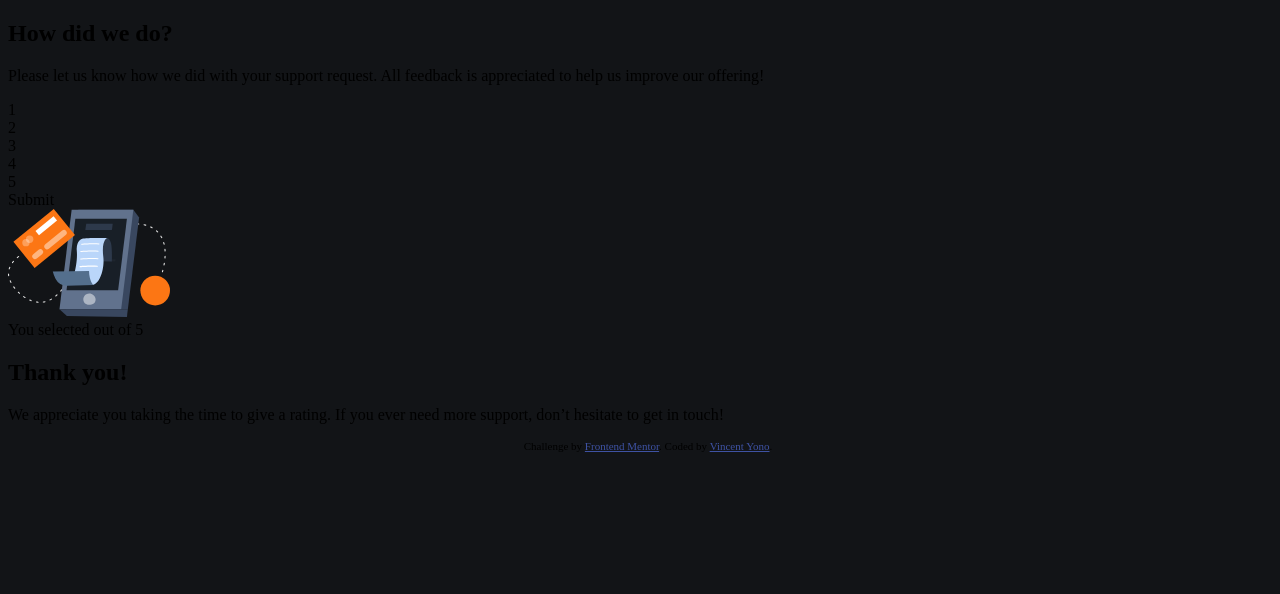
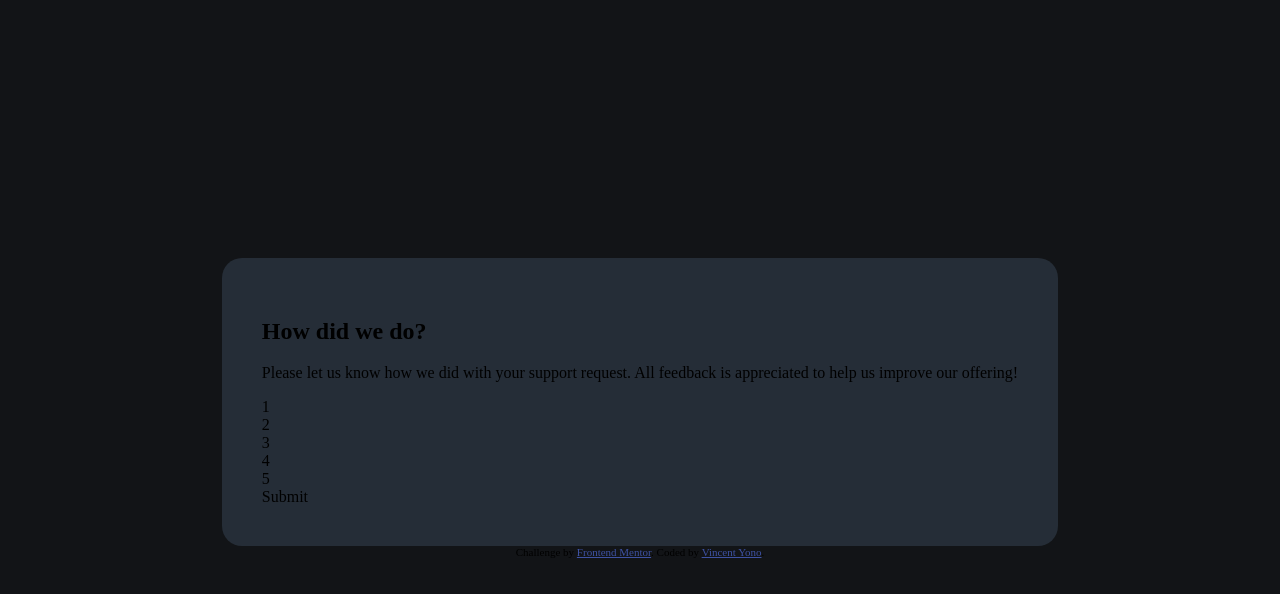
Before and after one commit to vincentyono/interactive-rating-component, a plain HTML site: page interactive-rating-component-main/index.html in a window 1280 px wide. Drawn offline with Linux system fonts and the light colour scheme.

Commit message:
Add body & rating-card styles

```diff
--- a/interactive-rating-component-main/style.css
+++ b/interactive-rating-component-main/style.css
@@ -8,9 +8,22 @@
 }
 
 body {
-  width: 100vw;
+  display: flex;
   height: 100vh;
+  flex-direction: column;
+  justify-content: center;
+  align-items: center;
   background-color: var(--very-dark-blue);
+}
+
+.rating-card {
+  background-color: var(--dark-blue);
+  padding: 5ch;
+  border-radius: 20px;
+}
+
+.thank-you-card {
+  display: none;
 }
 
 .attribution {
```
